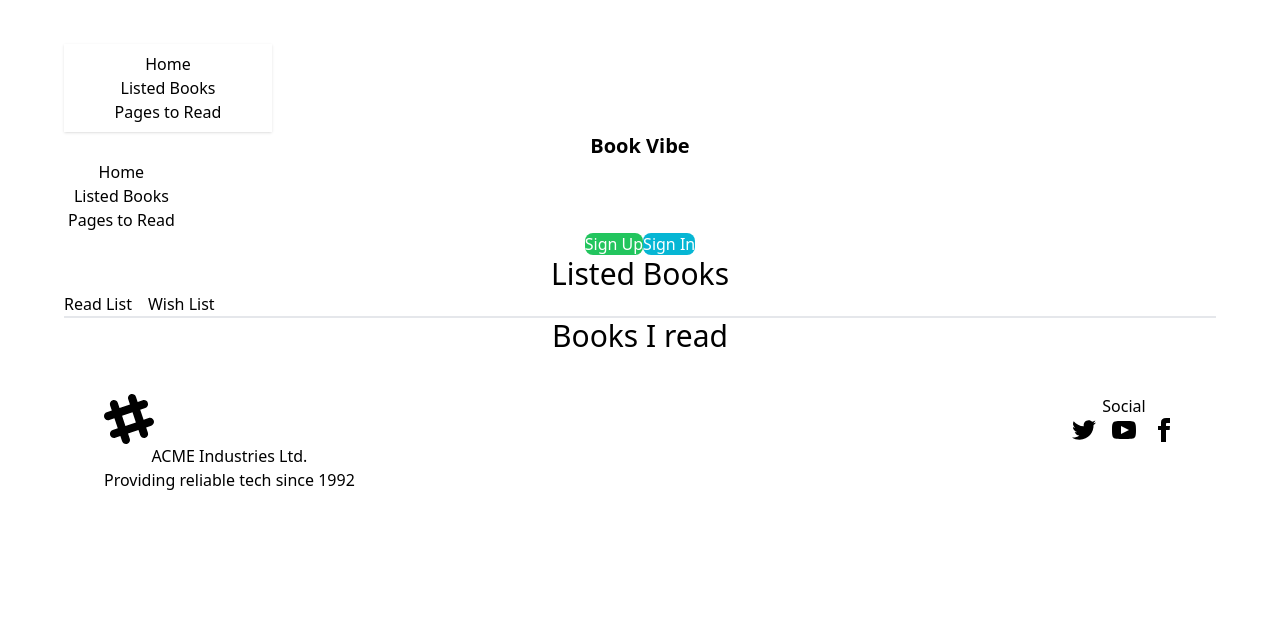
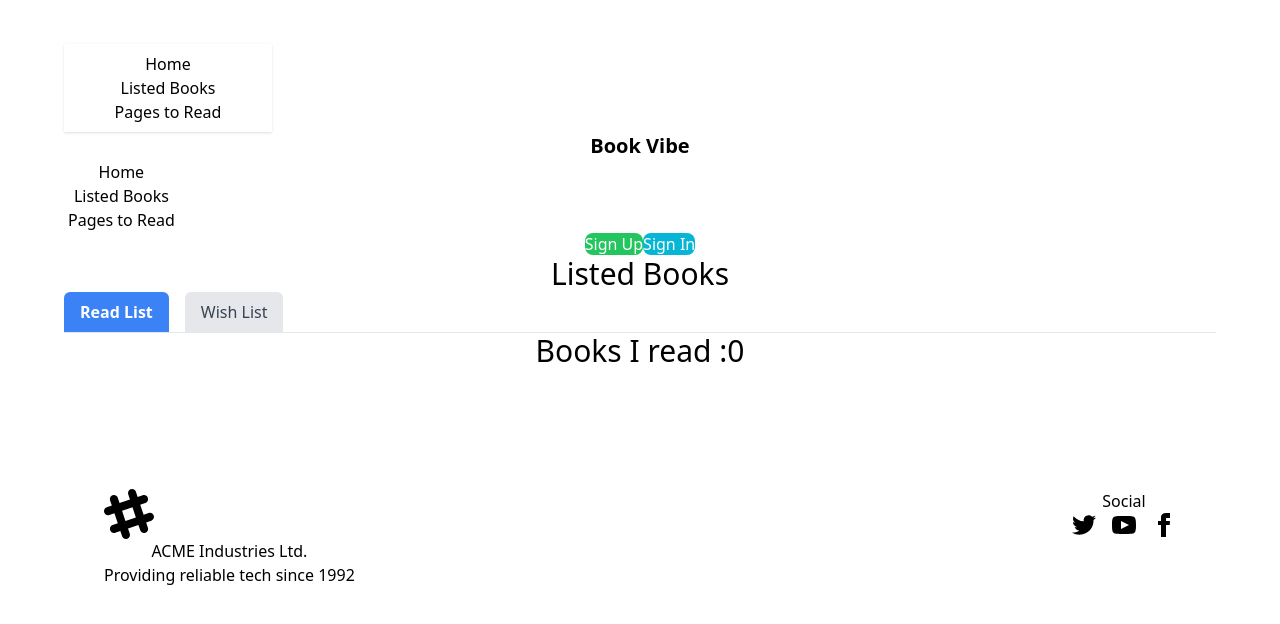
Before and after one commit to farihapromi/react-Book-App, a React (Vite) app: page /listed-books in a window 1280 px wide. Shown: the top 624 px of the page. Built offline with nearby package versions, Linux system fonts and the light colour scheme.

Commit message:
Add pages-to-read

```diff
--- a/package.json
+++ b/package.json
@@ -14,7 +14,8 @@
     "react": "^19.1.0",
     "react-dom": "^19.1.0",
     "react-router-dom": "^7.6.0",
-    "react-tabs": "^6.1.0"
+    "react-tabs": "^6.1.0",
+    "react-toastify": "^11.0.5"
   },
   "devDependencies": {
     "@eslint/js": "^9.25.0",
--- a/src/components/ListedBooks/ListedBooks.jsx
+++ b/src/components/ListedBooks/ListedBooks.jsx
@@ -3,6 +3,7 @@ import { Tabs ,TabList,Tab,TabPanel} from 'react-tabs'
 import { useState } from 'react';
 import { useLoaderData } from 'react-router-dom';
 import { getStoredReadList } from '../../utitlity/addToDb';
+import Book from '../Book/Book';
 
 const ListedBooks = () => {
     const [tabIndex, setTabIndex] = useState(0);
@@ -26,12 +27,23 @@ const ListedBooks = () => {
 
 
         <Tabs selectedIndex={tabIndex} onSelect={(index) => setTabIndex(index)}>
-     <TabList className="flex gap-4 border-b-2 w-full">
+   <TabList className="flex gap-4 border-b w-full">
+  <Tab className={`px-4 py-2 rounded-t-md cursor-pointer ${tabIndex === 0 ? 'bg-blue-500 text-white font-bold' : 'bg-gray-200 text-gray-700'}`}>
+    Read List
+  </Tab>
+  <Tab className={`px-4 py-2 rounded-t-md cursor-pointer ${tabIndex === 1 ? 'bg-blue-500 text-white font-bold' : 'bg-gray-200 text-gray-700'}`}>
+    Wish List
+  </Tab>
+</TabList>
 
-        <Tab>Read List</Tab>
-       <Tab>Wish List</Tab>
-      </TabList>
-      <TabPanel className='text-3xl'>Books I read</TabPanel>
+
+      <TabPanel className='text-3xl'>Books I read :{readList.length}
+       <div className='flex gap-8 flex-cols-1 md:flex-cols-2 lg:flex-cols-3 p-6 mt-8'>
+          {
+            readList.map(book=><Book key={book.bookId} book={book}/>)
+          }
+     </div>
+      </TabPanel>
       <TabPanel className='text-3xl'>My WishList</TabPanel>
     </Tabs>
       </div>
--- /dev/null
+++ b/src/components/PagesRead/PagesRead.jsx
@@ -0,0 +1,11 @@
+import React from 'react'
+
+const PagesRead = () => {
+  return (
+    <div>
+
+    </div>
+  )
+}
+
+export default PagesRead
--- a/src/utitlity/addToDb.js
+++ b/src/utitlity/addToDb.js
@@ -1,3 +1,5 @@
+import { toast } from 'react-toastify';
+
 const getStoredReadList = () => {
   const storedListStr = localStorage.getItem('read-list');
   if (storedListStr) {
@@ -16,6 +18,7 @@ const addToStoredReadList = (id) => {
     storedList.push(id);
     const storedListstr = JSON.stringify(storedList);
     localStorage.setItem('read-list', storedListstr);
+    toast('This is book is added to the readlist');
   }
 };
 const getStoredWishList = () => {
```
Also changed, not shown: src/main.jsx (+9 -0 lines), 2 other files (tests, documents, lock files or other folders).
